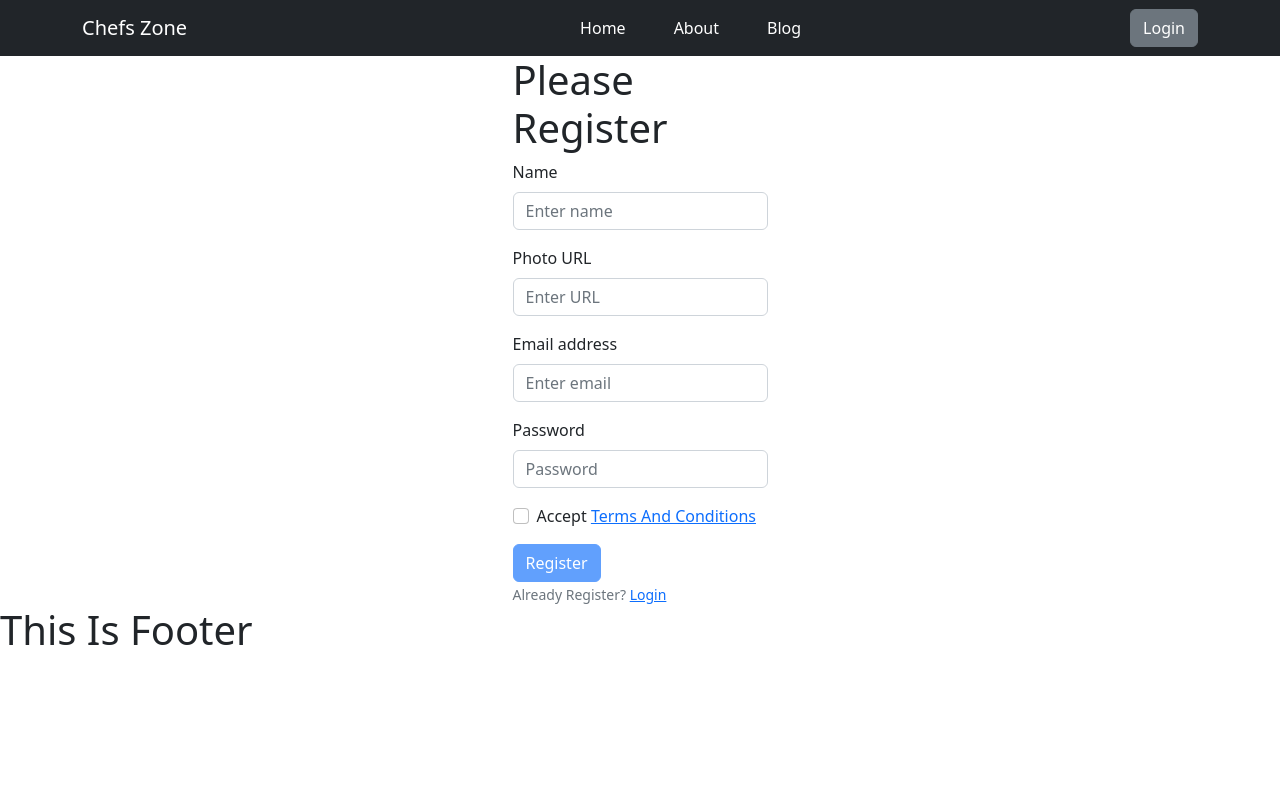
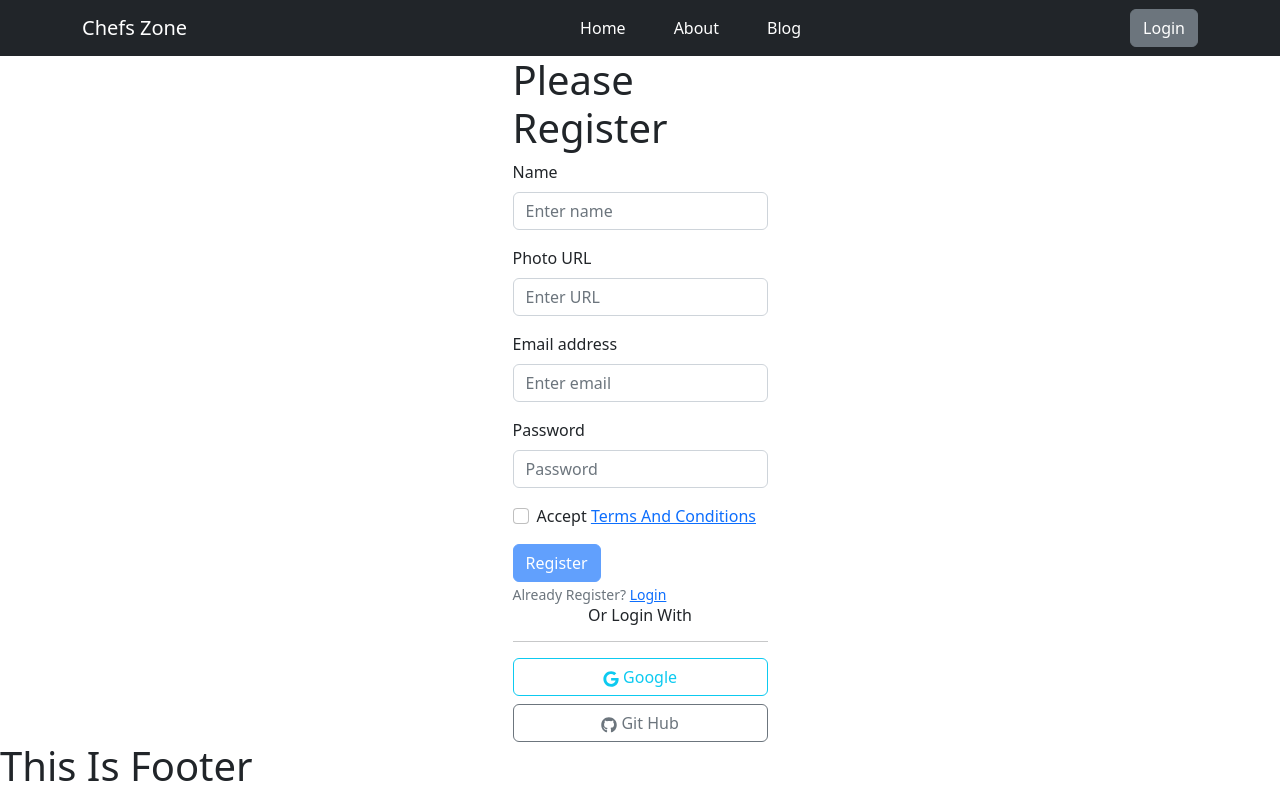
Before and after one commit to Sifatulla21/chefs-zone-client, a React (Vite) app: page /register in a window 1280 px wide. Built offline with nearby package versions, Linux system fonts and the light colour scheme; no server answers.

Commit message:
show error

```diff
--- a/src/Pages/Login/Login/Login.jsx
+++ b/src/Pages/Login/Login/Login.jsx
@@ -2,29 +2,30 @@ import React, { useContext } from 'react';
 import { Button, Container, Form } from 'react-bootstrap';
 import { Link, useLocation, useNavigate } from 'react-router-dom';
 import { AuthContext } from '../../../Provider/AuthProvider';
+import { FaGoogle, FaGithub } from "react-icons/fa";
 
 const Login = () => {
-    const {signIn,user,googleSignIn, gitHubSignIn} = useContext(AuthContext);
+    const { signIn, user, googleSignIn, gitHubSignIn } = useContext(AuthContext);
     const navigate = useNavigate();
     const location = useLocation();
     const from = location.state?.from?.pathname || '/';
-    const handleGoogleSignIn =() =>{
+    const handleGoogleSignIn = () => {
         googleSignIn();
     }
-    const handleGitHubSignIn = () =>{
+    const handleGitHubSignIn = () => {
         gitHubSignIn();
     }
-    const handleLogin = event =>{
+    const handleLogin = event => {
         event.preventDefault();
         const form = event.target;
         const email = form.email.value;
         const password = form.password.value;
-        signIn(email,password)
+        signIn(email, password)
             .then(result => {
                 const loggedUser = result.user;
                 navigate(from);
             })
-        .catch(error=>{
+            .catch(error => {
                 console.log(error.message);
             })
     }
@@ -56,8 +57,10 @@ const Login = () => {
                 <Form.Text className="text-danger">
                 </Form.Text>
             </Form>
-            <Button onClick={handleGoogleSignIn} variant="outline-primary">Google</Button>
-            <Button onClick={handleGitHubSignIn} variant="outline-primary">Git Hub</Button>
+            <div className="d-flex flex-column mt-1">
+                <Button className="mb-2" onClick={handleGoogleSignIn} variant="outline-info"><FaGoogle></FaGoogle> Google</Button>
+                <Button onClick={handleGitHubSignIn} variant="outline-secondary"><FaGithub></FaGithub> Git Hub</Button>
+            </div>
         </Container>
     );
 };
--- a/src/Pages/Login/Register/Register.jsx
+++ b/src/Pages/Login/Register/Register.jsx
@@ -2,11 +2,19 @@ import React, { useContext, useState } from 'react';
 import { Button, Container, Form } from 'react-bootstrap';
 import { Link, Navigate } from 'react-router-dom';
 import { AuthContext } from '../../../Provider/AuthProvider';
+import { FaGoogle, FaGithub } from "react-icons/fa";
 
 const Register = () => {
-    const {createUser, updateUser } = useContext(AuthContext);
+    const {createUser, updateUser, googleSignIn, gitHubSignIn } = useContext(AuthContext);
 
     const [accepted,setAccepted] = useState(false);
+    const [error,setError]= useState('');
+    const handleGoogleSignIn = () => {
+        googleSignIn();
+    }
+    const handleGitHubSignIn = () => {
+        gitHubSignIn();
+    }
     const handleRegister = event => {
         event.preventDefault();
         const form = event.target;
@@ -14,6 +22,9 @@ const Register = () => {
         const photo = form.photo.value;
         const email = form.email.value;
         const password = form.password.value;
+        if(password.length<6){
+            setError("Password should be at least 6 characters");
+        }
         createUser(email,password)
         .then(result => updateUser(result.user,name,photo)
         .catch(error =>{
@@ -50,12 +61,15 @@ const Register = () => {
                 <Form.Group className="mb-3" controlId="formBasicPassword">
                     <Form.Label>Password</Form.Label>
                     <Form.Control type="password" name="password" required placeholder="Password" />
+                    <Form.Text className="text-danger">
+                    <p>{error}</p>
+                </Form.Text>
                 </Form.Group>
                 <Form.Group className="mb-3" controlId="formBasicCheckbox">
                     <Form.Check
                      onClick={handleAccepted}
                      type="checkbox" name="accept"
-                     label= {<>Accept <Link to="/terms">Terms And Conditions</Link></>} />
+                     label= {<>Accept <Link to="">Terms And Conditions</Link></>} />
                 </Form.Group>
                 <Button disabled={!accepted} variant="primary" type="submit">
                     Register
@@ -64,10 +78,15 @@ const Register = () => {
                 <Form.Text className="text-secondary">
                    Already Register? <Link to="/login">Login</Link>
                 </Form.Text>
+                <h6 className="text-center">Or Login With</h6>
+                <hr />
+                <div className="d-flex flex-column mt-1">
+                <Button className="mb-2" onClick={handleGoogleSignIn} variant="outline-info"><FaGoogle></FaGoogle> Google</Button>
+                <Button onClick={handleGitHubSignIn} variant="outline-secondary"><FaGithub></FaGithub> Git Hub</Button>
+            </div>
                 <Form.Text className="text-success">
                 </Form.Text>
-                <Form.Text className="text-danger">
-                </Form.Text>
+
             </Form>
         </Container>
     );
```
Lines whose indentation alone changed are shown as unchanged.
